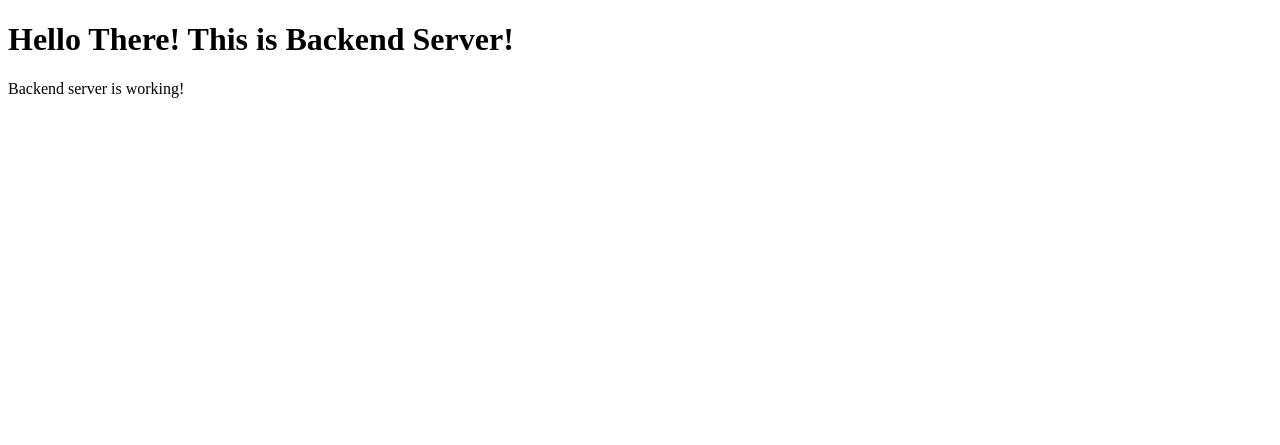
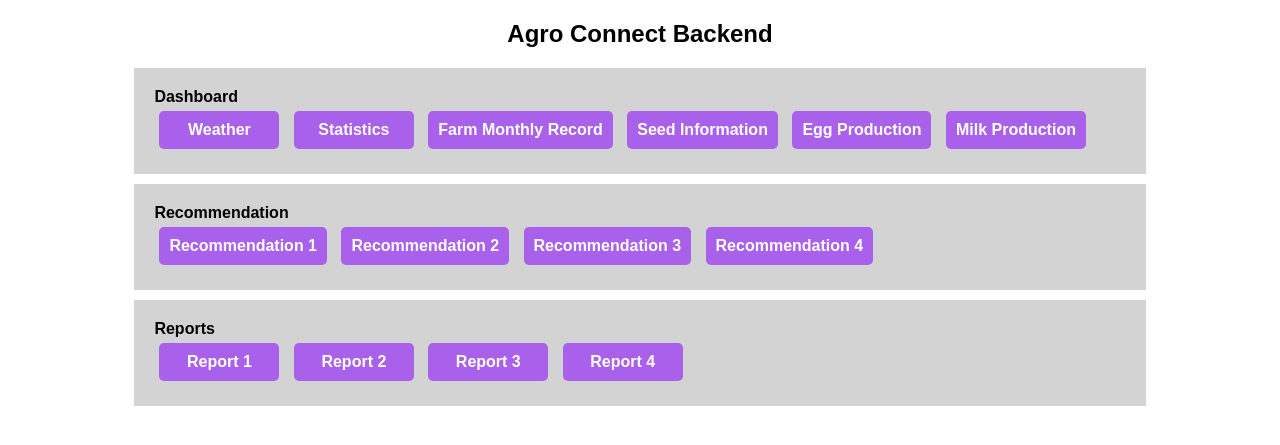
Before and after one commit to agroconnectindia/main, a Flask app: page / in a window 1280 px wide. Shown: the top 445 px of the page. Run offline with Flask 3, Linux system fonts and the light colour scheme.

Commit message:
Weather Module Works! [city change from database remaining]

```diff
--- a/Agro Connect/backend/modules/variables.py
+++ b/Agro Connect/backend/modules/variables.py
@@ -1,2 +1,3 @@
 city = "Pune"
 weather_api = "AJXv10q0BwzUyyspBTqDsb7h6CK8GBUG"
+api_url = "http://dataservice.accuweather.com"
--- a/Agro Connect/backend/routes/weather_routes.py
+++ b/Agro Connect/backend/routes/weather_routes.py
@@ -1,6 +1,6 @@
 # Developer: Prajwal Dhage
 from flask import Blueprint, jsonify
-from modules.weather import get_weather_data
+from modules.Dashboard.weather import get_weather_data
 
 weather_bp = Blueprint('weather', __name__)  # Define a Blueprint
 
--- a/Agro Connect/backend/templates/index.html
+++ b/Agro Connect/backend/templates/index.html
@@ -3,10 +3,79 @@
 <head>
     <meta charset="UTF-8">
     <meta name="viewport" content="width=device-width, initial-scale=1.0">
-    <title>Backend Working</title>
+    <title>Agro Connect Backend</title>
+    <style>
+        body {
+            font-family: Arial, sans-serif;
+            text-align: center;
+        }
+        .container {
+            width: 80%;
+            margin: auto;
+        }
+        .section {
+            background-color: #d3d3d3;
+            padding: 20px;
+            margin: 10px 0;
+            text-align: left;
+            font-weight: bold;
+        }
+        .box {
+            display: inline-block;
+            background-color: rgb(169, 97, 236);
+            color: white;
+            padding: 10px;
+            margin: 5px;
+            text-align: center;
+            min-width: 100px;
+            font-weight: bold;
+            text-decoration: none;
+            border-radius: 5px;
+        }
+        .box a {
+            color: white;
+            text-decoration: none;
+            display: block;
+            width: 100%;
+            height: 100%;
+        }
+        .box:hover {
+            background-color: darkred;
+        }
+    </style>
 </head>
 <body>
-    <h1>Hello There! This is Backend Server!</h1>
-    <p>Backend server is working!</p>
+
+    <div class="container">
+        <h2>Agro Connect Backend</h2>
+
+        <div class="section">
+            Dashboard <br>
+            <div class="box"><a href="/weather">Weather</a></div>
+            <div class="box"><a href="#">Statistics</a></div>
+            <div class="box"><a href="#">Farm Monthly Record</a></div>
+            <div class="box"><a href="#">Seed Information</a></div>
+            <div class="box"><a href="#">Egg Production</a></div>
+            <div class="box"><a href="#">Milk Production</a></div>
+        </div>
+
+        <div class="section">
+            Recommendation <br>
+            <div class="box"><a href="#">Recommendation 1</a></div>
+            <div class="box"><a href="#">Recommendation 2</a></div>
+            <div class="box"><a href="#">Recommendation 3</a></div>
+            <div class="box"><a href="#">Recommendation 4</a></div>
+        </div>
+
+        <div class="section">
+            Reports <br>
+            <div class="box"><a href="#">Report 1</a></div>
+            <div class="box"><a href="#">Report 2</a></div>
+            <div class="box"><a href="#">Report 3</a></div>
+            <div class="box"><a href="#">Report 4</a></div>
+        </div>
+
+    </div>
+
 </body>
 </html>
```
Also changed, not shown: Agro Connect/backend/modules/Dashboard/weather.py (renamed from Agro Connect/backend/modules/weather.py, +3 -5 lines), 1 other file.
